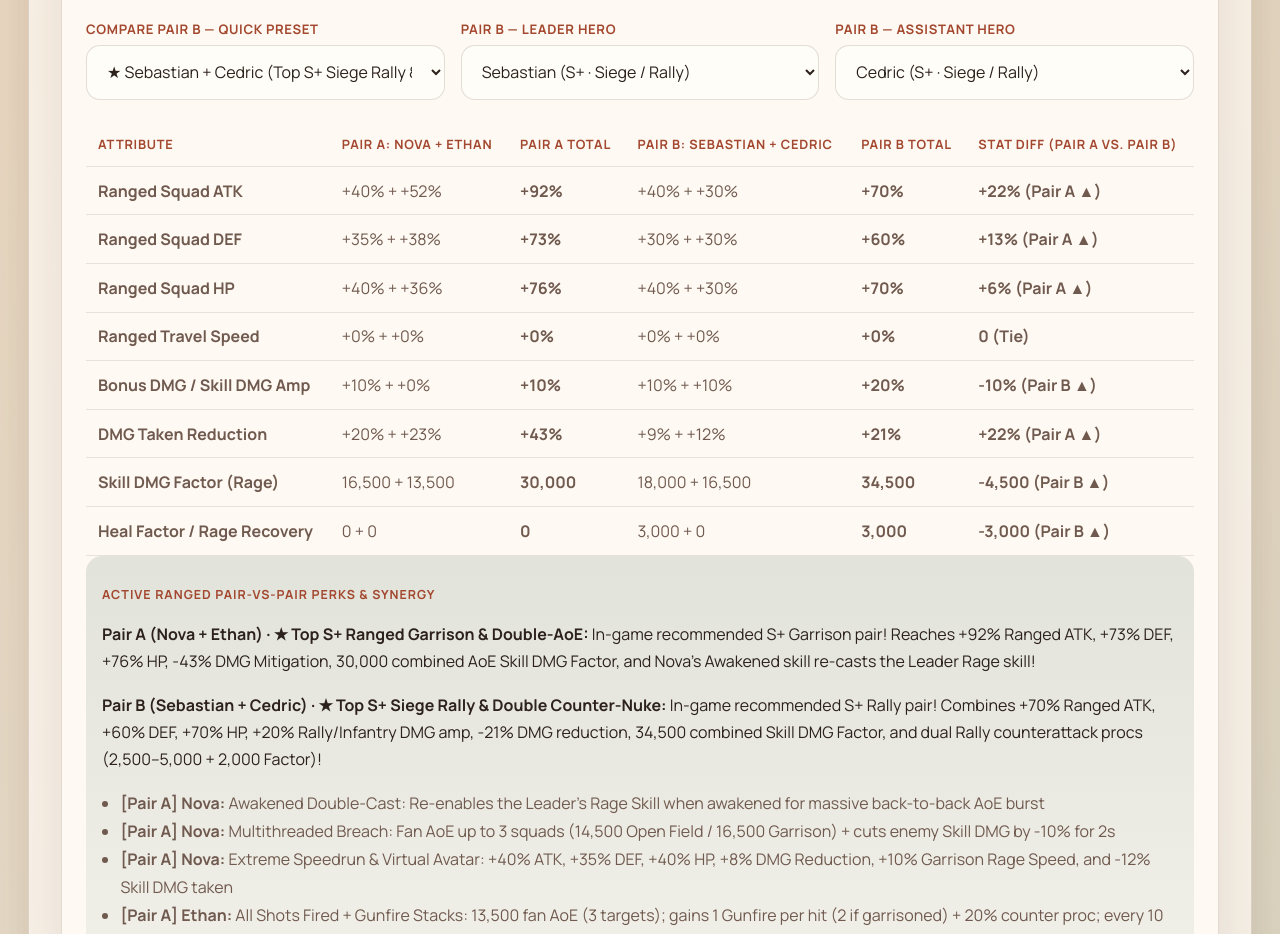
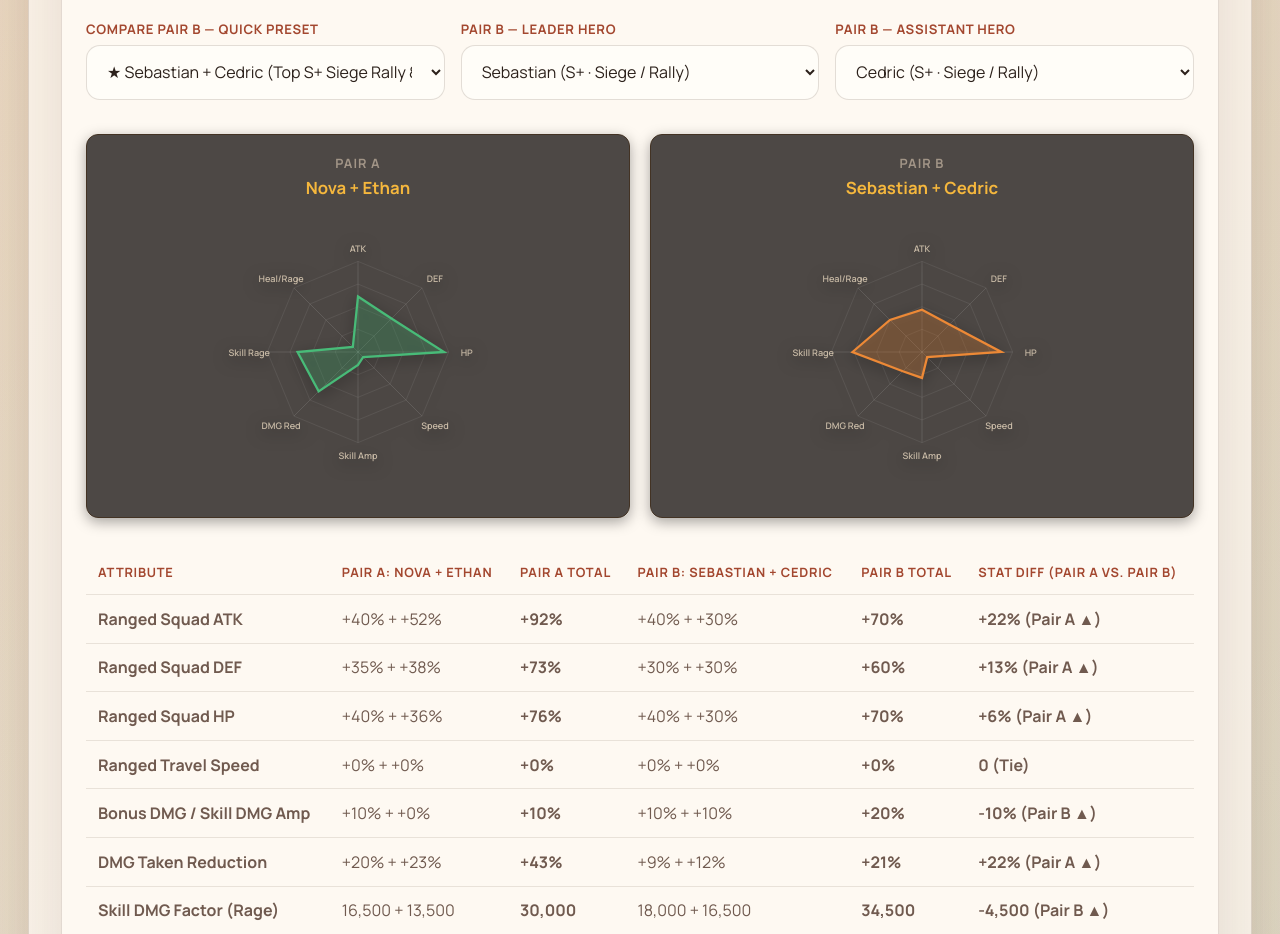
Before and after one commit to Kgunze/home-utilities, a plain HTML site: page doomsday-ranged-barracks.html in a window 1280 px wide. Shown: the part 1620-2554 px from the top of the page. Drawn offline with Linux system fonts and the light colour scheme.

Commit message:
feat(radar): add side-by-side radar charts for Rider and Ranged hero pair comparison

```diff
--- a/doomsday-ranged-barracks.html
+++ b/doomsday-ranged-barracks.html
@@ -9,6 +9,7 @@
     <link rel="preconnect" href="https://fonts.gstatic.com" crossorigin />
     <link href="https://fonts.googleapis.com/css2?family=Fraunces:opsz,wght@9..144,500;9..144,700&family=Manrope:wght@400;500;600;700&display=swap" rel="stylesheet" />
     <link rel="stylesheet" href="styles.css?v=20261114-2" />
+    <link rel="stylesheet" href="doomsday-infantry-radar.css?v=20261115-1" />
   </head>
   <body>
     <div class="page-shell">
@@ -108,6 +109,7 @@
               <div><label class="form-label" for="rb-leader-b-select" id="rb-leader-b-label">Pair B — Leader Hero</label><select id="rb-leader-b-select" class="planner-input"></select></div>
               <div><label class="form-label" for="rb-assist-b-select" id="rb-assist-b-label">Pair B — Assistant Hero</label><select id="rb-assist-b-select" class="planner-input"></select></div>
             </div>
+            <div id="rb-radar-section"></div>
             <div class="table-wrap"><table class="summary-table"><thead id="rb-pair-thead"></thead><tbody id="rb-pair-tbody"></tbody></table></div>
             <div class="planner-note" id="rb-pair-perks"></div>
           </article>
@@ -156,6 +158,7 @@
     </div>
     <button class="back-to-top" type="button" aria-label="Back to top">Top</button>
     <script src="script.js?v=20261114-8"></script>
+    <script src="doomsday-squad-radar.js?v=20261115-1"></script>
     <script src="doomsday-ranged-data.js?v=20261114-8"></script>
     <script src="doomsday-ranged-barracks.js?v=20261114-8"></script>
   </body>
--- a/doomsday-ranged-barracks.js
+++ b/doomsday-ranged-barracks.js
@@ -3,6 +3,7 @@
   const presetBar = document.querySelector("#rb-preset-combos"), leaderSel = document.querySelector("#rb-leader-select"), assistSel = document.querySelector("#rb-assist-select"), levelSel = document.querySelector("#rb-skill-level");
   const pairBPreset = document.querySelector("#rb-pair-b-preset"), leaderBSel = document.querySelector("#rb-leader-b-select"), assistBSel = document.querySelector("#rb-assist-b-select");
   const pairThead = document.querySelector("#rb-pair-thead"), pairTbody = document.querySelector("#rb-pair-tbody"), pairPerks = document.querySelector("#rb-pair-perks");
+  const radarSection = document.querySelector("#rb-radar-section");
   const filterBar = document.querySelector("#rb-hero-filters"), heroesGrid = document.querySelector("#rb-ranged-heroes-grid"), unitCards = document.querySelector("#rb-unit-cards");
   const tiersThead = document.querySelector("#rb-tiers-thead"), tiersTbody = document.querySelector("#rb-tiers-tbody");
   const fromSelect = document.querySelector("#rb-tier-from"), toSelect = document.querySelector("#rb-tier-to"), buffSelect = document.querySelector("#rb-buff-profile");
@@ -68,6 +69,14 @@
       const diffTxt = diff === 0 ? c.tie : `${diff > 0 ? "+" : ""}${unit === "%" ? `${diff}%` : diff.toLocaleString()} (${diff > 0 ? `${c.pairACol} ▲` : `${c.pairBCol} ▲`})`;
       return `<tr><td><strong>${label}</strong></td><td>${fmt(vLA)} + ${fmt(vAA)}</td><td><strong>${fmt(sumA)}</strong></td><td>${fmt(vLB)} + ${fmt(vAB)}</td><td><strong>${fmt(sumB)}</strong></td><td><strong>${diffTxt}</strong></td></tr>`;
     }).join("");
+    const totalsA = {}, totalsB = {};
+    keys.forEach(([, k]) => {
+      totalsA[k] = +((hL.stats[k][lv] ?? 0) + (hA.stats[k][lv] ?? 0)).toFixed(1);
+      totalsB[k] = +((hLB.stats[k][lv] ?? 0) + (hAB.stats[k][lv] ?? 0)).toFixed(1);
+    });
+    if (window.DLS_SQUAD_RADAR && radarSection) {
+      window.DLS_SQUAD_RADAR.render(radarSection, { title: c.pairACol, subtitle: `${hL.name} + ${hA.name}`, values: totalsA }, { title: c.pairBCol, subtitle: `${hLB.name} + ${hAB.name}`, values: totalsB });
+    }
     const cbA = rData.combos.find((x) => x.leader === hL.id && x.assistant === hA.id), cbB = rData.combos.find((x) => x.leader === hLB.id && x.assistant === hAB.id);
     if (pairBPreset) pairBPreset.value = cbB ? cbB.id : "custom";
     pairPerks.innerHTML = `<p class="card-label">${c.perksTitle}</p><p><strong>${c.pairACol} (${hL.name} + ${hA.name})${cbA ? ` · ★ ${cbA.tag}` : ""}:</strong> ${cbA ? cbA.note : `${hL.perks[0]} | ${hA.perks[0]}`}</p><p><strong>${c.pairBCol} (${hLB.name} + ${hAB.name})${cbB ? ` · ★ ${cbB.tag}` : ""}:</strong> ${cbB ? cbB.note : `${hLB.perks[0]} | ${hAB.perks[0]}`}</p><ul class="planner-list">${[...hL.perks.map((p) => `<li><strong>[${c.pairACol}] ${hL.name}:</strong> ${p}</li>`), ...hA.perks.map((p) => `<li><strong>[${c.pairACol}] ${hA.name}:</strong> ${p}</li>`), ...hLB.perks.map((p) => `<li><strong>[${c.pairBCol}] ${hLB.name}:</strong> ${p}</li>`), ...hAB.perks.map((p) => `<li><strong>[${c.pairBCol}] ${hAB.name}:</strong> ${p}</li>`)].join("")}</ul>`;
--- /dev/null
+++ b/doomsday-squad-radar.js
@@ -0,0 +1,69 @@
+(() => {
+  const RADAR_AXES = [
+    { key: "atk", max: 150, label: "ATK" },
+    { key: "def", max: 140, label: "DEF" },
+    { key: "hp", max: 80, label: "HP" },
+    { key: "spd", max: 50, label: "Speed" },
+    { key: "skillDmg", max: 70, label: "Skill Amp" },
+    { key: "dmgRed", max: 70, label: "DMG Red" },
+    { key: "rageFactor", max: 45000, label: "Skill Rage" },
+    { key: "healRage", max: 6000, label: "Heal/Rage" },
+  ];
+
+  const buildPolygon = (values, cx, cy, r) => {
+    const n = RADAR_AXES.length;
+    return RADAR_AXES.map((axis, i) => {
+      const angle = (Math.PI * 2 / n) * i - Math.PI / 2;
+      const ratio = Math.max(0.08, Math.min(1, (values[axis.key] || 0) / axis.max));
+      const x = (cx + r * ratio * Math.cos(angle)).toFixed(1);
+      const y = (cy + r * ratio * Math.sin(angle)).toFixed(1);
+      return `${x},${y}`;
+    }).join(" ");
+  };
+
+  const drawRadar = (title, subtitle, values, strokeColor, fillColor) => {
+    const cx = 160, cy = 160, r = 100, n = RADAR_AXES.length;
+    const rings = [0.25, 0.5, 0.75, 1].map((scale) => {
+      const pts = RADAR_AXES.map((_, i) => {
+        const angle = (Math.PI * 2 / n) * i - Math.PI / 2;
+        return `${(cx + r * scale * Math.cos(angle)).toFixed(1)},${(cy + r * scale * Math.sin(angle)).toFixed(1)}`;
+      }).join(" ");
+      return `<polygon points="${pts}" fill="none" stroke="rgba(255,255,255,0.08)" stroke-width="1" />`;
+    }).join("");
+
+    const axes = RADAR_AXES.map((axis, i) => {
+      const angle = (Math.PI * 2 / n) * i - Math.PI / 2;
+      const x2 = (cx + r * Math.cos(angle)).toFixed(1);
+      const y2 = (cy + r * Math.sin(angle)).toFixed(1);
+      const lx = (cx + (r + 20) * Math.cos(angle)).toFixed(1);
+      const ly = (cy + (r + 14) * Math.sin(angle)).toFixed(1);
+      return `<line x1="${cx}" y1="${cy}" x2="${x2}" y2="${y2}" stroke="rgba(255,255,255,0.12)" stroke-width="1" /><text x="${lx}" y="${ly}" text-anchor="middle" dominant-baseline="central" fill="#c7b9a5" font-size="10" font-weight="600">${axis.label}</text>`;
+    }).join("");
+
+    const poly = buildPolygon(values, cx, cy, r);
+
+    return `
+      <div class="ih-radar-card">
+        <div class="ih-radar-header">
+          <span class="card-label">${title}</span>
+          <h4>${subtitle}</h4>
+        </div>
+        <svg viewBox="0 0 320 320" class="ih-radar-svg">
+          ${rings}
+          ${axes}
+          <polygon points="${poly}" fill="${fillColor}" stroke="${strokeColor}" stroke-width="2.5" />
+        </svg>
+      </div>`;
+  };
+
+  window.DLS_SQUAD_RADAR = {
+    render: (container, dataA, dataB) => {
+      if (!container) return;
+      container.innerHTML = `
+        <div class="ih-radar-container">
+          ${drawRadar(dataA.title, dataA.subtitle, dataA.values, "#48bb78", "rgba(72,187,120,0.28)")}
+          ${drawRadar(dataB.title, dataB.subtitle, dataB.values, "#ed8936", "rgba(237,137,54,0.28)")}
+        </div>`;
+    },
+  };
+})();
```
Also changed, not shown: doomsday-riders-barracks.html (+3 -0 lines), doomsday-riders-barracks.js (+9 -0 lines).
